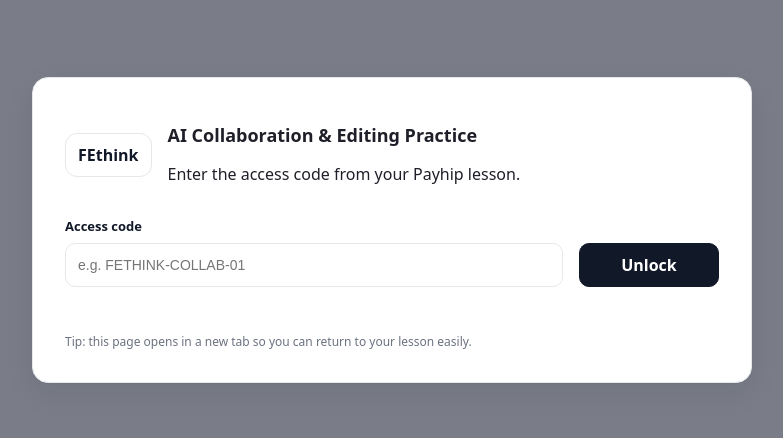
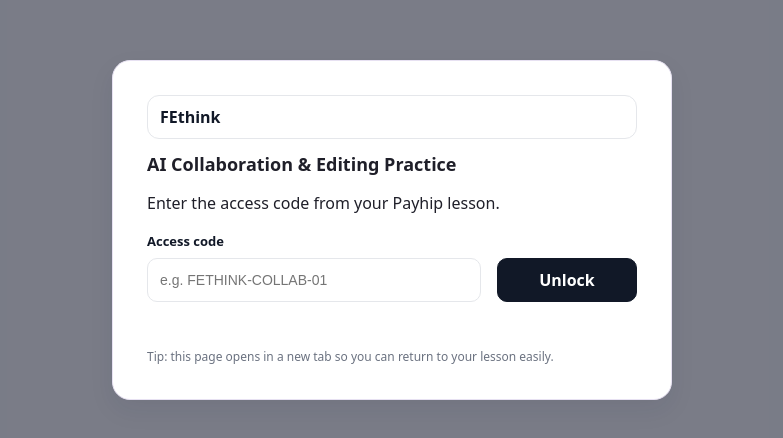
Before and after one commit to drpaulrtully/collab-automarker, a website: page index.html in a window 1280 px wide. Shown: the part 170-608 px from the top of the page, without its empty margins (248-1031 px from the left). Drawn offline with Linux system fonts and the light colour scheme; no server answers.

Commit message:
Add files via upload

```diff
--- a/public/app.js
+++ b/public/app.js
@@ -111,8 +111,10 @@ function setExpanded(btn, panel, expanded) {
 }
 
 function showGate() {
+  // Show the app behind the modal so the dimmed underlay is visible (Priorities behaviour)
+  appEl.style.display = "block";
   gateEl.style.display = "flex";
-  appEl.style.display = "none";
+
   gateMsg.textContent = "";
   codeInput.value = "";
 }
--- a/public/styles.css
+++ b/public/styles.css
@@ -212,20 +212,20 @@ textarea{
 
 /* Gate card */
 .gate .gateCard{
-  width:min(720px, 96vw);
+  width:min(560px, 100%);
   background:#fff;
-  border-radius: 16px;
-  border:1px solid #e5e7eb;
-  padding: 32px;
-  box-shadow: 0 1px 1px rgba(17,24,39,0.04), 0 10px 30px rgba(17,24,39,0.08);
+ border-radius: var(--r-lg);
+  border:1px solid var(--border);
+ padding: var(--s6);
+box-shadow: var(--shadow);
 }
 
 /* Brand row */
-.gate .gateBrand{
+..gateBrand{
   display:flex;
-  gap: 16px;
+  gap: var(--s3);
   align-items:center;
-  margin-bottom: 8px;
+  margin-bottom: var(--s2);
 }
 
 /* Priorities-style logo chip (scoped) */
@@ -251,7 +251,7 @@ textarea{
 
 .gate .gateLabel{
   display:block;
-  margin-top: 16px;
+margin-top: var(--s4);
   font-weight: 900;
   font-size: 13px;
   color:#111827;
```
